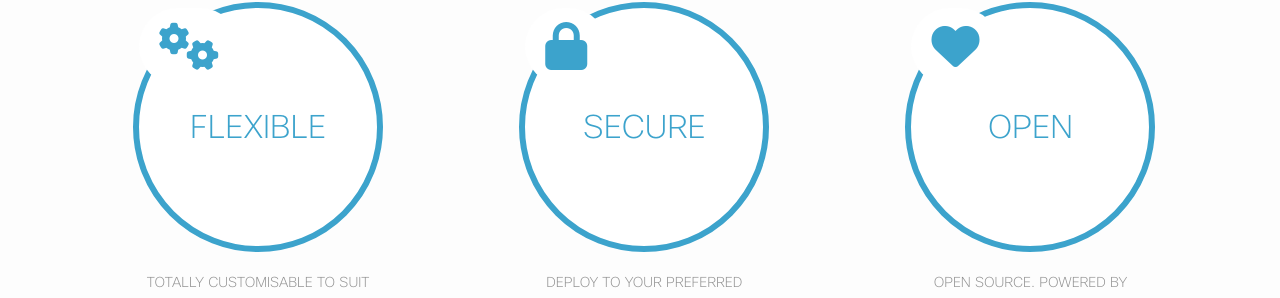
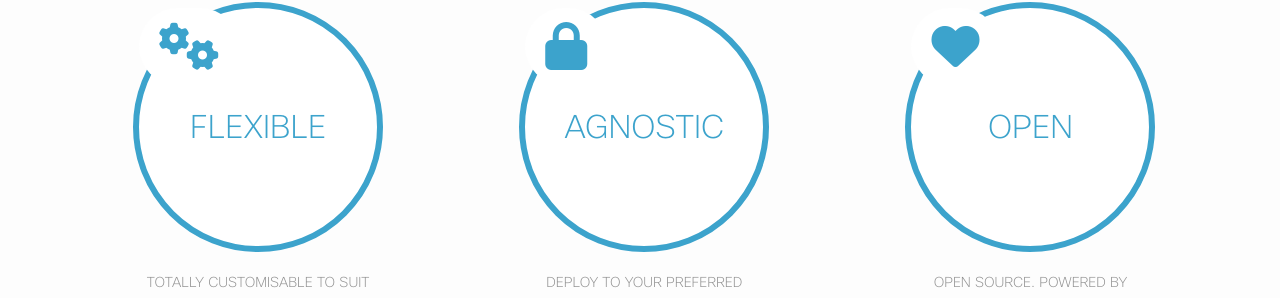
Before and after one commit to CiscoWebexTeamsAmbassadors/StarterKits, a Jekyll site: the page built from index.md, in a window 1280 px wide and 900 px high. Shown: the part 341-639 px from the top of the window. Built offline with Jekyll 4.4.1, drawn with Linux system fonts in a browser that asks for light colours; nearby versions of some CDN libraries; comment, search, counter and statistics services are not loaded.

Commit message:
Update index.md

```diff
--- a/index.md
+++ b/index.md
@@ -22,7 +22,7 @@ group: "navigation"
   <div class="feature-item">
     <span class="feature-item__icon fa fa-lock"></span>
     <div class="feature-item__body">
-      <span class="feature-item__title">Secure</span>
+      <span class="feature-item__title">Agnostic</span>
       <span class="feature-item__description">
         Deploy to your preferred Cloud/Premise for data transmission and storage
       </span>
```
